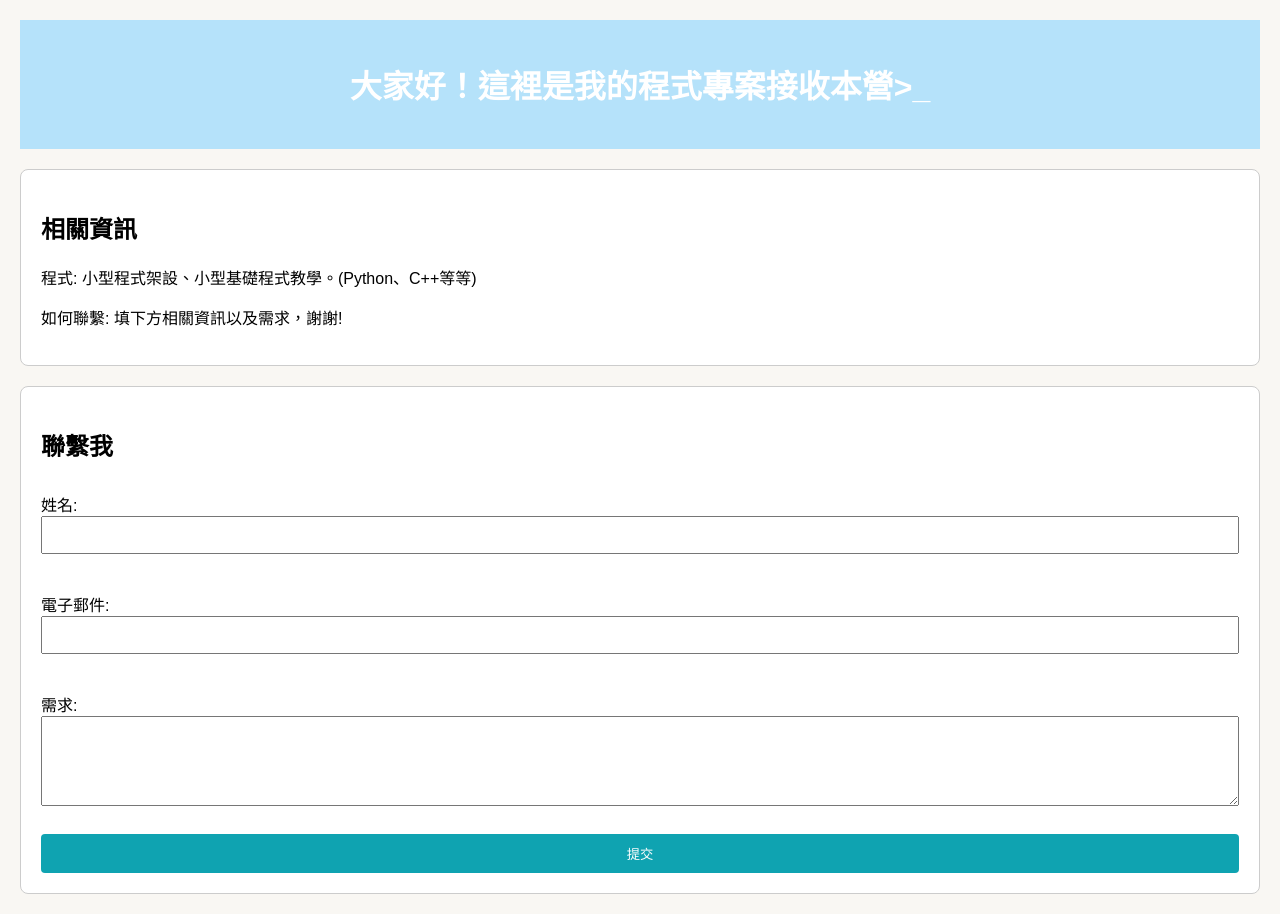
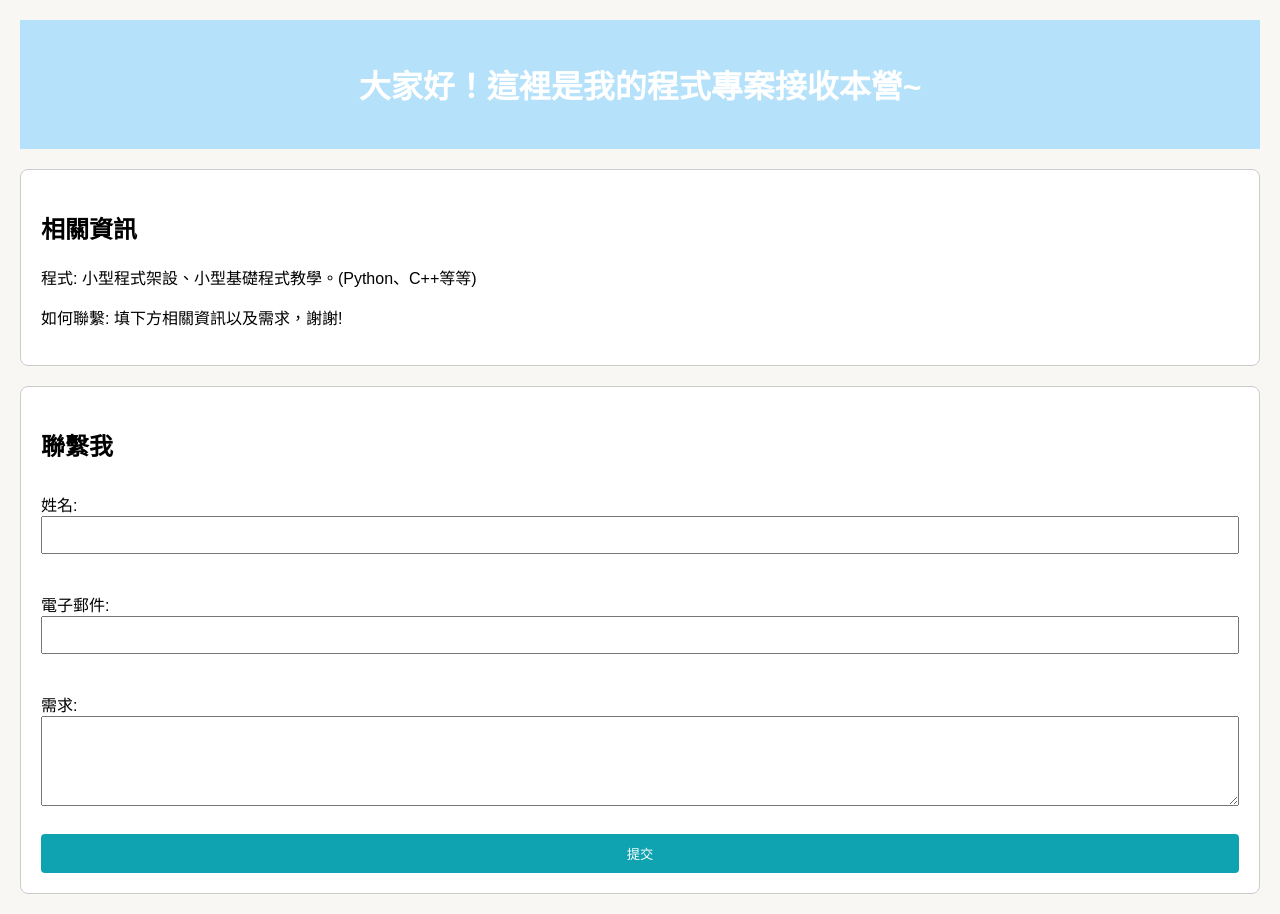
Before and after one commit to Juliacreat/A-Website-for-testing, a plain HTML site: page index.html in a window 1280 px wide. Drawn offline with Linux system fonts and the light colour scheme.

Commit message:
Update index.html

```diff
--- a/index.html
+++ b/index.html
@@ -8,7 +8,7 @@
 </head>
 <body>
     <header>
-        <h1>大家好！這裡是我的程式專案接收本營>_<! </h1>
+        <h1>大家好！這裡是我的程式專案接收本營~ </h1>
     </header>
     <section id="contact-info">
         <h2>相關資訊</h2>
```
